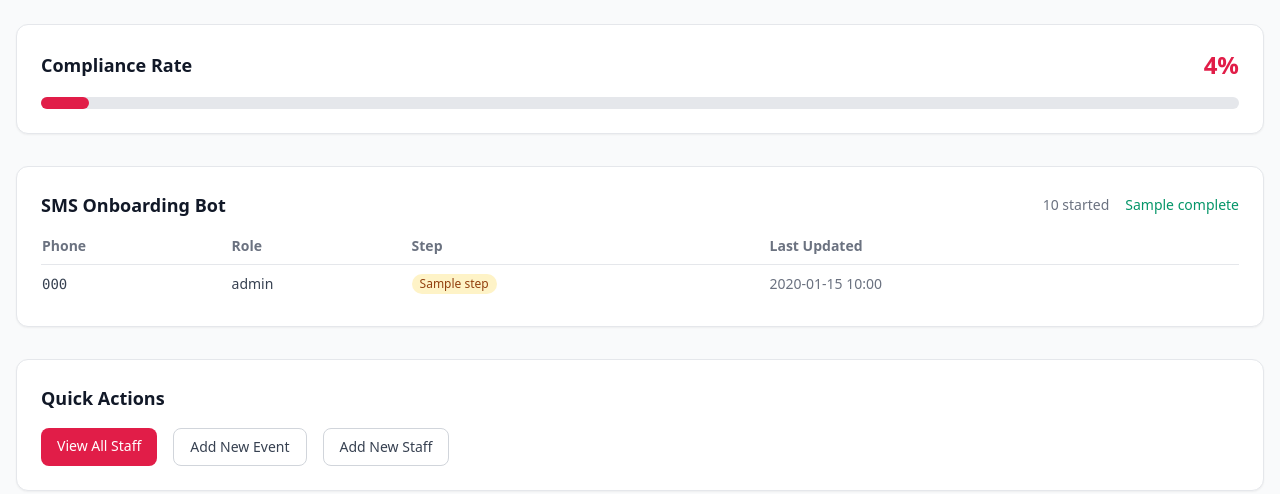
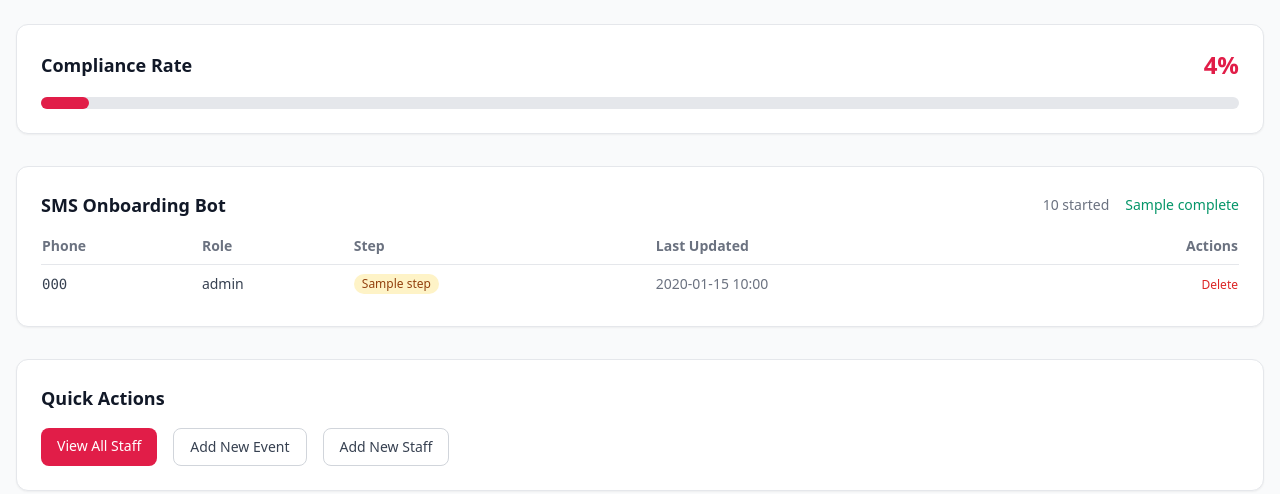
Before and after one commit to wavesurgeai-art/venuehr, a Flask app: template templates/admin_dashboard.html in a window 1280 px wide. Shown: the part 291-785 px from the top of the page. Run offline with Flask 3, Linux system fonts and the light colour scheme; the template is opened without the code that fills it: most values are stand-ins (such as "Sample title", 1, 10 or a date in 2020); parts of the project's set-up code (start-up, migrations or seed data) failed here and were passed over; some libraries are stand-ins or nearby versions.

Commit message:
Update admin_dashboard.html

```diff
--- a/templates/admin_dashboard.html
+++ b/templates/admin_dashboard.html
@@ -52,6 +52,7 @@
                 <th class="pb-2">Role</th>
                 <th class="pb-2">Step</th>
                 <th class="pb-2">Last Updated</th>
+                <th class="pb-2 text-right">Actions</th>
             </tr>
         </thead>
         <tbody class="divide-y">
@@ -67,6 +68,13 @@
                     {% endif %}
                 </td>
                 <td class="py-2 text-gray-500">{{ s.updated_at[:16] }}</td>
+                <td class="py-2 text-right">
+                    <form method="POST" action="{{ url_for('delete_sms_onboarding_record') }}" class="inline"
+                          onsubmit="return confirm('Delete the SMS onboarding record for {{ s.phone }}? They can text START to begin again.');">
+                        <input type="hidden" name="phone" value="{{ s.phone }}">
+                        <button type="submit" class="text-xs font-medium text-red-600 hover:text-red-700">Delete</button>
+                    </form>
+                </td>
             </tr>
             {% endfor %}
         </tbody>
```
